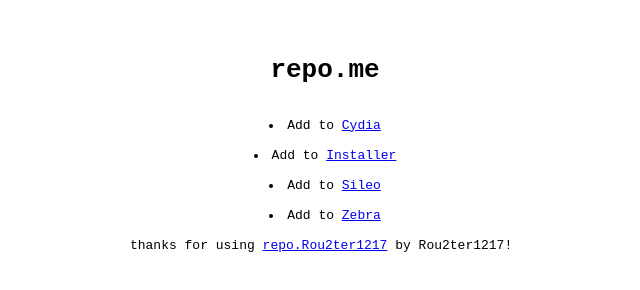
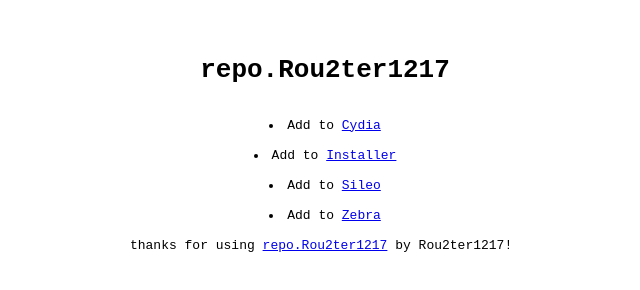
Before and after one commit to rou2ter-1217/rou2ter-1217.github.io, a plain HTML site: page index.html in a window 1280 px wide. Shown: the whole page, without its empty margins (315-955 px from the left). Drawn offline with Linux system fonts and the light colour scheme.

Commit message:
change text

```diff
--- a/index.html
+++ b/index.html
@@ -1,6 +1,6 @@
 <pre><center>
 <title>repo.Rou2ter1217</title> <!-- Change this to your alias or repo name! -->
-<h1>repo.me</h1> <!-- Change this to your alias or repo name! -->
+<h1>repo.Rou2ter1217</h1> <!-- Change this to your alias or repo name! -->
 <li>Add to <a class="btn btn-sm btn-default" href="cydia://url/https://cydia.saurik.com/api/share#?source=https://rou2ter-1217.github.io">Cydia</a></li> <!-- Put your repo URL in REPLACEHERE, remove this comment. -->
 <li>Add to <a class="btn btn-sm btn-default" href="installer://add/https://rou2ter-1217.github.io">Installer</a></li> <!-- Put your repo URL in REPLACEHERE, remove this comment. -->
 <li>Add to <a class="btn btn-sm btn-default" href="sileo://source/https://rou2ter-1217.github.io">Sileo</a></li> <!-- Put your repo URL in REPLACEHERE, remove this comment. -->
```
